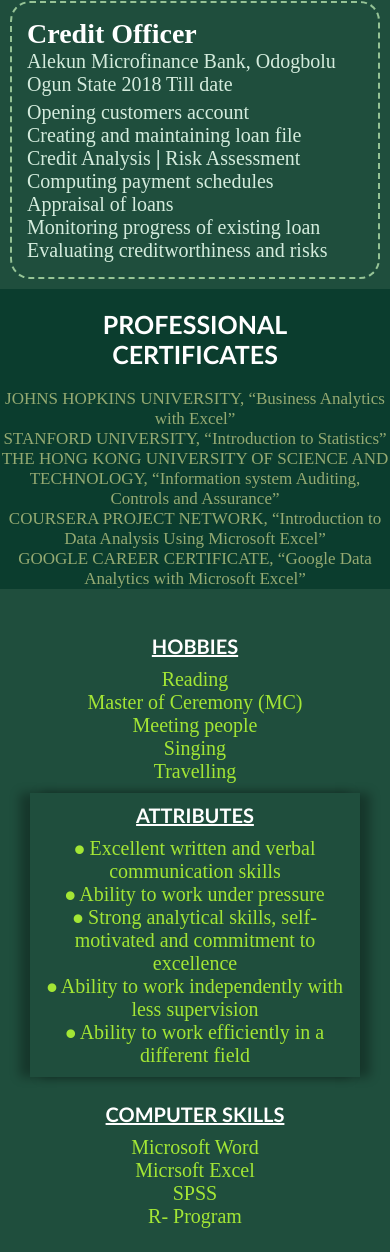
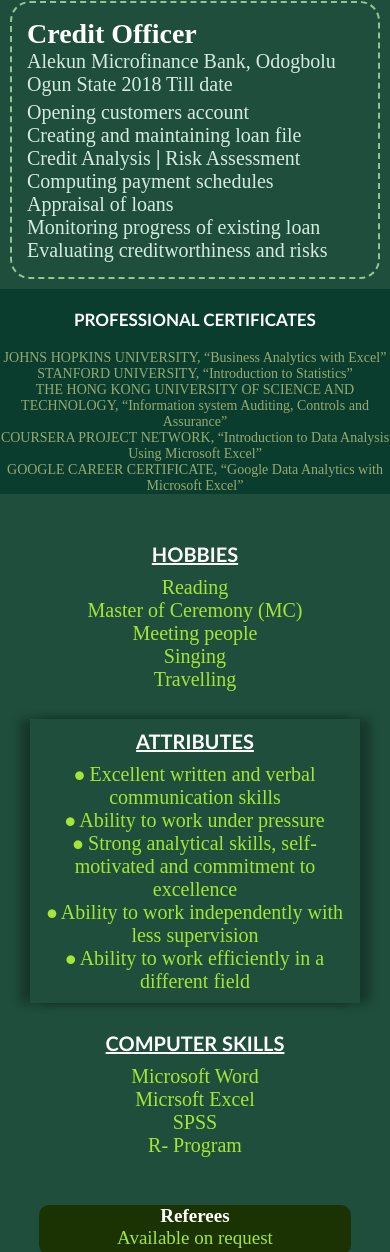
Before and after one commit to Ayo-Adedeji/RevampYourCV, a plain HTML site: page index.html in a window 390 px wide. Shown: the part 3084-4336 px from the top of the page. Drawn offline with Linux system fonts and the light colour scheme.

Commit message:
first commit

```diff
--- a/index.css
+++ b/index.css
@@ -719,8 +719,9 @@ footer {
   }
   .list {
     text-align: center;
-    margin-top: 15px;
+    margin-top: 18px;
     font-size: 28px;
+    margin-bottom: 18px;
   }
   .post,
   .work {
@@ -730,7 +731,7 @@ footer {
     font-size: 23px;
   }
   .pro {
-    font-size: 30px;
+    font-size: 25px;
   }
   .position {
     font-size: 35px;
@@ -844,7 +845,8 @@ footer {
     }
     .list {
       text-align: center;
-      margin-top: 15px;
+      margin-top: 18px;
+      margin-bottom: 18px;
     }
     .list-it {
       justify-self: center;
@@ -905,7 +907,10 @@ footer {
       height: 100px;
     }
     .pro {
-      font-size: 17px;
+      font-size: 15px;
+    }
+    .p-cert{
+        font-size: 17px;
     }
     .message-div {
       width: 70%;
@@ -981,7 +986,8 @@ footer {
     }
     .list {
       text-align: center;
-      margin-top: 15px;
+      margin-top: 18px;
+      margin-bottom: 18px;
     }
     .list-it {
       justify-self: center;
@@ -1041,7 +1047,10 @@ footer {
       height: 100px;
     }
     .pro {
-      font-size: 17px;
+      font-size: 14px;
+    }
+    .p-cert{
+        font-size: 17px;
     }
     .message-div {
       width: 70%;
```
